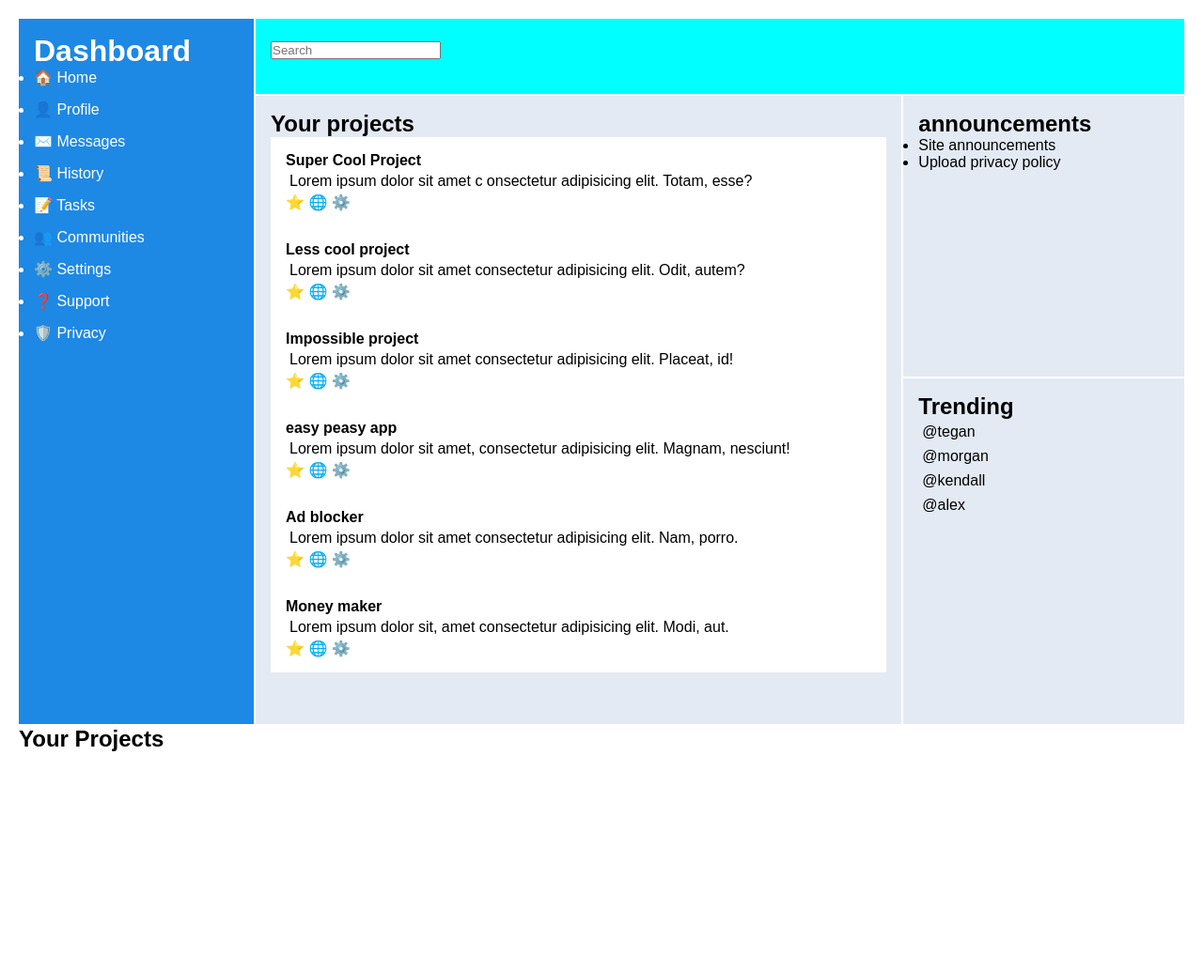
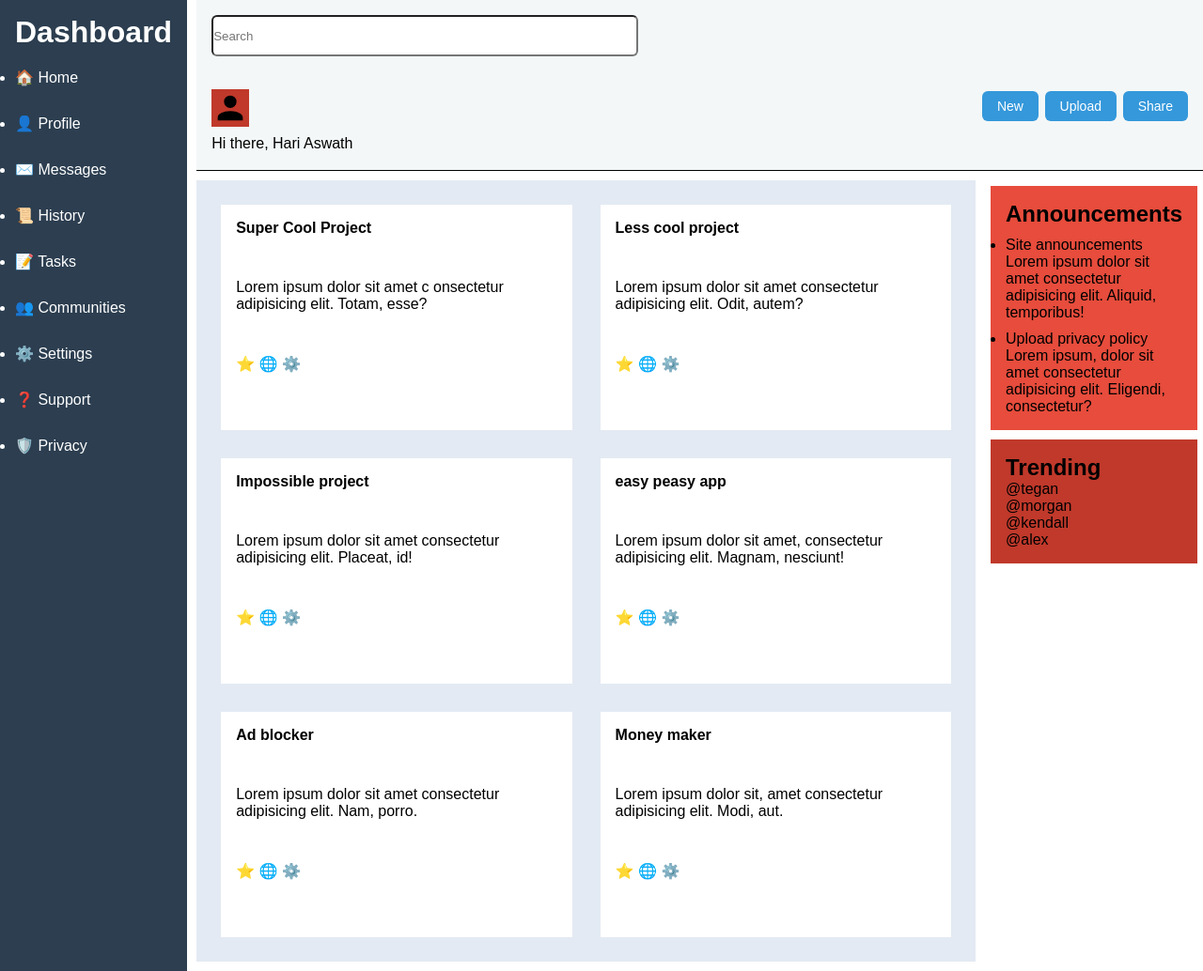
Before and after one commit to HariAswath/Admin-Dashboard, a plain HTML site: page index.html in a window 1280 px wide. Shown: the whole page at 94% size. Before the commit the page ends 840 px from the top, so only its background shows below. Drawn offline with Linux system fonts and the light colour scheme.

Commit message:
the css has been added

```diff
--- a/index.html
+++ b/index.html
@@ -8,7 +8,22 @@
   <body>
     <div class="container">
       <div class="header">
+        <div class="search-bar">
           <input id="searchbar" placeholder="Search"></input>
+        </div>
+        <div class="logo-button-rows">
+          <div class="logo">
+            <svg xmlns="http://www.w3.org/2000/svg" viewBox="0 0 24 24"><title>account</title><path d="M12,4A4,4 0 0,1 16,8A4,4 0 0,1 12,12A4,4 0 0,1 8,8A4,4 0 0,1 12,4M12,14C16.42,14 20,15.79 20,18V20H4V18C4,15.79 7.58,14 12,14Z" /></svg>
+            <p id="name">Hi there,
+              Hari Aswath
+            <p>
+          </div>
+          <div class="usage">
+            <button class="one">New</button>
+            <button class="one">Upload</button>
+            <button class="one">Share</button>
+          </div>
+        </div>
       </div>
       <div class="sidebar">
         <h1>Dashboard</h1>
@@ -24,9 +39,7 @@
           <li>🛡️ Privacy</li>
         </ul>
       </div>
-      <h2>Your Projects</h2>
       <div class="contents">
-        <h2>Your projects</h2>
         <div class="box">
           <h4>Super Cool Project</h4>
           <p>Lorem ipsum dolor sit amet c
@@ -64,11 +77,17 @@
           <div class="icons">⭐ 🌐 ⚙️</div>
         </div>
       </div>
+      <div class="right-panel">
         <div class="announcements">
-        <h2>announcements</h2>
-        <ul>
-          <li>Site announcements</li>
-          <li>Upload privacy policy</li>
+          <h2>Announcements</h2>
+          <ul >
+            <li>Site announcements
+              <p>Lorem ipsum dolor sit amet consectetur adipisicing elit. Aliquid, temporibus!
+              </p>
+            </li>
+            <li>Upload privacy policy
+              <p>Lorem ipsum, dolor sit amet consectetur adipisicing elit. Eligendi, consectetur?</p>
+            </li>
           </ul>
         </div>
         <div class="trending">
@@ -79,5 +98,6 @@
           <p>@alex</p>
         </div>
       </div>
+    </div>
   </body>
 </html>
--- a/style.css
+++ b/style.css
@@ -3,65 +3,119 @@
   margin: 0px;
 }
 body {
-  grid-template-columns: 2fr 3fr 2fr;
-  grid-template-rows: 1fr 2fr 2fr;
   height: 100vh;
   font-family: Arial, sans-serif;
 }
 .container {
   display: grid;
-  grid-template-columns: 250px auto auto;
+  grid-template-columns: auto auto 2fr;
   grid-template-areas:
     "sidebar header header"
-    "sidebar contents announcements"
-    "sidebar contents trending";
-  grid-template-rows: auto auto auto;
+    "sidebar contents right"
+    "sidebar contents right";
   height: 100vh;
-  gap: 2px;
-  padding: 20px;
+  gap:10px;
 }
 .header {
   grid-area: header;
-  background-color: aqua;
+  background-color: rgb(243, 247, 247);
   color: white;
   padding: 1rem;
   font-size: 1.5rem;
+  border: #000000;
+  border-bottom-width: 1px;
+  border-bottom-style: solid;
+  display:flex;
+  flex-direction:column;
 }
 .sidebar {
   grid-area: sidebar;
-  background-color: #1e88e5;
+  background-color: #2C3E50;
   padding: 1rem;
   color: #ffffff;
 }
+.right-panel{
+  padding:6px;
+}
 .contents {
-  grid-area: contents;
-  background-color: #e3eaf3;
+  display: grid;
+  background-color: #E3EAF3;
   padding: 1rem;
-  grid-template-columns: repeat(2, auto);
-  grid-template-rows: repeat(3, auto);
+  grid-template-columns: 1fr 1fr;
+  gap:10px;
+  height:100vh;
 }
 .announcements {
-  grid-area: announcements;
-  background-color: #e3eaf3;
+  grid-area: right;
+  background-color: 	#E74C3C;
   color:black;
   padding: 1rem;
+  margin-bottom: 10px;
 }
 .trending {
-  grid-area: trending;
-  background-color: #e3eaf3;
+  grid-area: right;
+  background-color: 	#C0392B;
   color:black;
   padding: 1rem;
 }
 .box {
-  grid-area: box;
-  background-color: white;
+  display: grid;
+  background-color: #FFFFFF;
   color: black;
   padding: 1rem;
-}
-p {
-  padding: 4px;
+  margin : 10px
 }
 .sidebar li {
-  margin-bottom: 15px;
+  margin-bottom: 30px;
+  margin-top:20px;
   font-size: 16px;
 }
+svg {
+  width: 60px;
+  height: auto;
+  background-color:#C0392B;
+  margin-top:5px;
+}
+.search-bar{
+  display:flex;
+  justify-content:flex-start;
+}
+
+#searchbar{
+  width:450px;
+  height:40px;
+  border-radius: 6px;
+}
+.logo-button-rows{
+  display: flex;
+  align-items: center;
+  justify-content: space-between;
+}
+.logo {
+  margin-top: 30px;
+  align-items: center;
+}
+
+.logo svg {
+  width: 40px;
+  height: 40px;
+  flex-shrink: 0;
+}
+
+.logo p {
+  margin-top: 3px;
+  font-size: 16px;
+  color: #000;
+}
+.one{
+  padding: 8px 16px;
+  font-size: 14px;
+  border-radius: 6px;
+  border: none;
+  background-color: #3498db;
+  color: white;
+  cursor: pointer;
+}
+.announcements ul li{
+  margin-top:10px;
+}
```
Lines whose indentation alone changed are shown as unchanged.
